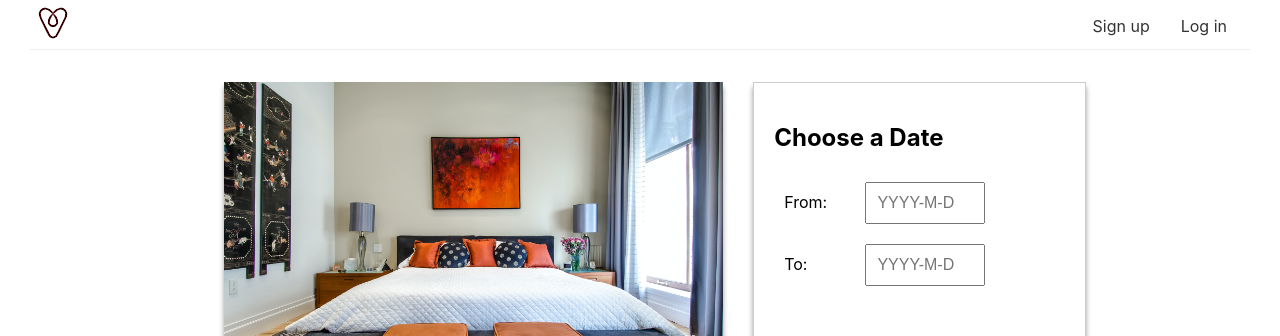
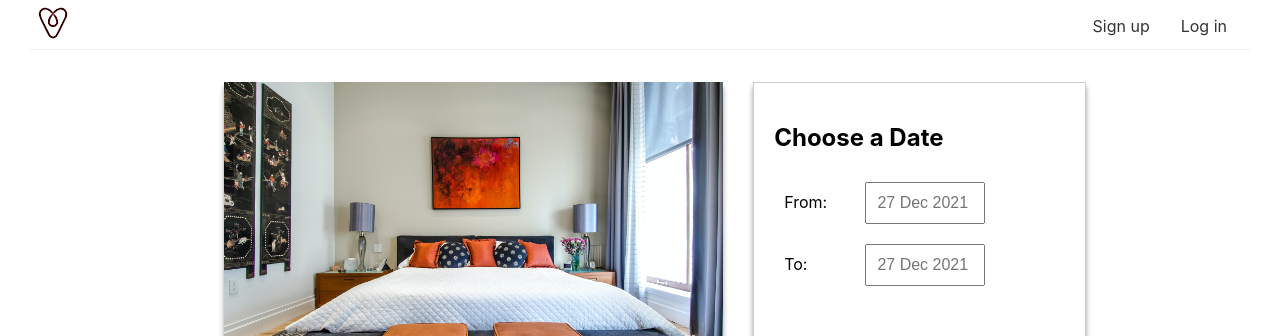
Before and after one commit to AhmadS7/nextbnb, a Next.js app: page /houses/1 in a window 1280 px wide. Shown: the top 336 px of the page. Built offline with nearby package versions, Linux system fonts and the light colour scheme.

Commit message:
sync-Dates

```diff
--- a/components/DateRangePicker.js
+++ b/components/DateRangePicker.js
@@ -2,20 +2,38 @@
 import { DateUtils } from 'react-day-picker';
 import DayPickerInput from 'react-day-picker/DayPickerInput';
 import 'react-day-picker/lib/style.css';
+import { useState } from 'react';
 // importing date fns
 import dateFnsFormat from 'date-fns/format';
 import dateFnsParse from 'date-fns/parse';
-import { useState } from 'react';
 
 const parseDate = (str, format, locale) => {
   const parsed = dateFnsParse(str, format, new Date(), { locale });
   return DateUtils.isDate(parsed) ? parsed : null;
 };
 
-const formatDate = (date, format, locale) => {
-  return dateFnsFormat(date, format, { locale });
+const formatDate = (date, format, locale) =>
+  dateFnsFormat(date, format, { locale });
+
+const format = 'dd MMM yyyy';
+
+const today = new Date();
+const tomorrow = new Date(today);
+
+tomorrow.setDate(tomorrow.getDate() + 1);
+
+const numberOfNightsBetweenDates = (startDate, endDate) => {
+  const start = new Date(startDate);
+  const end = new Date(endDate);
+  let dayCount = 0;
+
+  while (end > start) {
+    dayCount++;
+    start.setDate(start.getDate() + 1);
+  }
+
+  return dayCount;
 };
-const format = 'dd MMM yyyy';
 
 export default function DateRangePicker() {
   const [startDate, setStartDate] = useState(new Date());
@@ -27,9 +45,9 @@
           <label>From:</label>
           <DayPickerInput
             formatDate={formatDate}
+            format={format}
             parseDate={parseDate}
-            format={format}
-            placeHolder={`${dateFnsFormat(new Date(), format)}`}
+            placeholder={`${dateFnsFormat(new Date(), format)}`}
             dayPickerProps={{
               modifiers: {
                 disabled: {
@@ -37,8 +55,14 @@
                 }
               }
             }}
-            onDayeChange={(day) => {
+            onDayChange={(day) => {
               setStartDate(day);
+
+              if (numberOfNightsBetweenDates(day, endDate) < 1) {
+                const newEndDate = new Date(day);
+                newEndDate.setDate(newEndDate.getDate() + 1);
+                setEndDate(newEndDate);
+              }
             }}
           />
         </div>
@@ -46,17 +70,20 @@
           <label>To:</label>
           <DayPickerInput
             formatDate={formatDate}
+            format={format}
             parseDate={parseDate}
-            format={format}
-            placeHolder={`${dateFnsFormat(new Date(), format)}`}
+            placeholder={`${dateFnsFormat(new Date(), format)}`}
             dayPickerProps={{
               modifiers: {
-                disabled: {
-                  before: new Date()
-                }
+                disabled: [
+                  startDate,
+                  {
+                    before: startDate
+                  }
+                ]
               }
             }}
-            onDayeChange={(day) => {
+            onDayChange={(day) => {
               setEndDate(day);
             }}
           />
```
